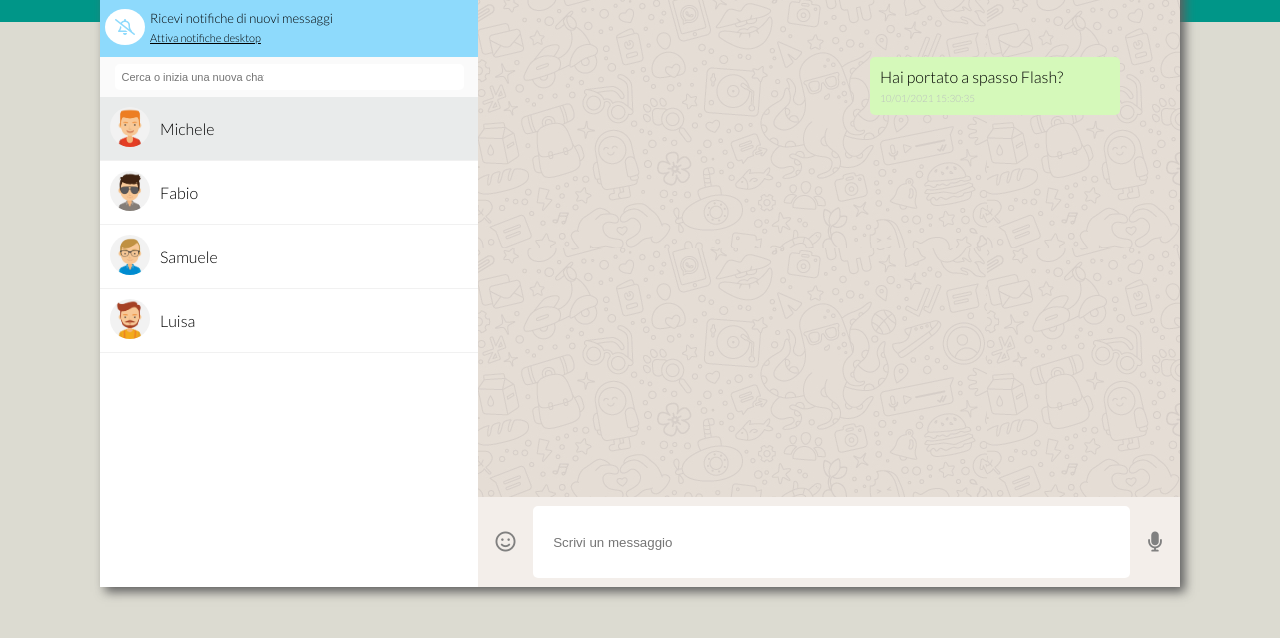
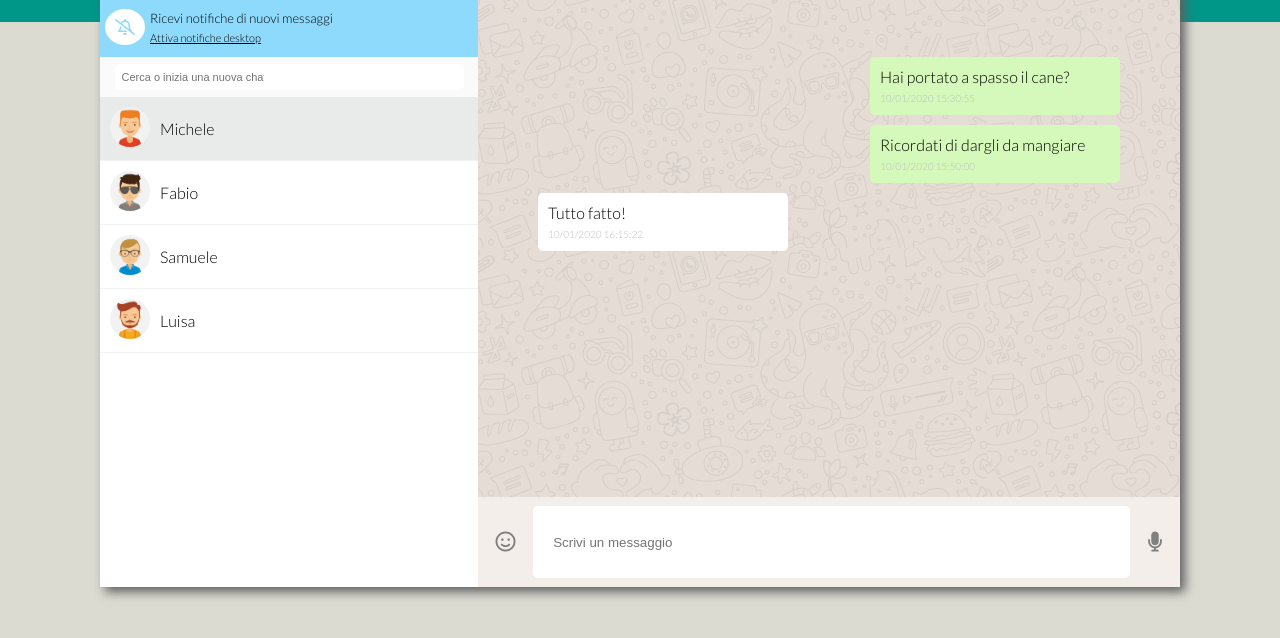
Before and after one commit to AnnaStark0/js-html-css-boolzap, a plain HTML site: page index.html in a window 1280 px wide. Shown: the part 138-776 px from the top of the page. Drawn offline with nearby package versions, Linux system fonts and the light colour scheme.

Commit message:
JS Messages

```diff
--- a/css/style.css
+++ b/css/style.css
@@ -204,10 +204,20 @@ max-width: 250px;
 }
 
 .sent {
+    margin: 10px;
+    padding: 10px;
+    border-radius: 5px;
+    max-width: 250px;
+
     background-color: #d5f9ba;
     margin-left: auto;
 }
 .received {
+    margin: 10px;
+    padding: 10px;
+    border-radius: 5px;
+    max-width: 250px;
+
     background-color: white;
     }
 
--- a/index.html
+++ b/index.html
@@ -102,7 +102,9 @@
 
                         <div class="rowChatSx">
                             <span>
+                                <!--Non funziona !! Da sistemare-->
                                 <img class="avatarContact" src="`img/avatar${contacts[currentContact].avatar}.jpg`" :alt="contacts[currentContact].name">
+                                <!--//////-->
                             </span>
 
                             <div>
@@ -124,13 +126,13 @@
                     <div class="BoxChatMain">
 
                         <!--Message Box Send-->
-                        <div class="messageBox sent">
-                            <div class="messageText">
-                                Hai portato a spasso Flash?
+                        <div class="messageBox" v-for="mess in contacts[currentContact].messages" :class="mess.status">
+                            <div class="messageText" >
+                                {{mess.message}}
                             </div>
 
                             <span class="messageDate">
-                                10/01/2021 15:30:35
+                               {{mess.date}}
                             </span>
                         </div>
                         <!--///Message Box Send-->
```
